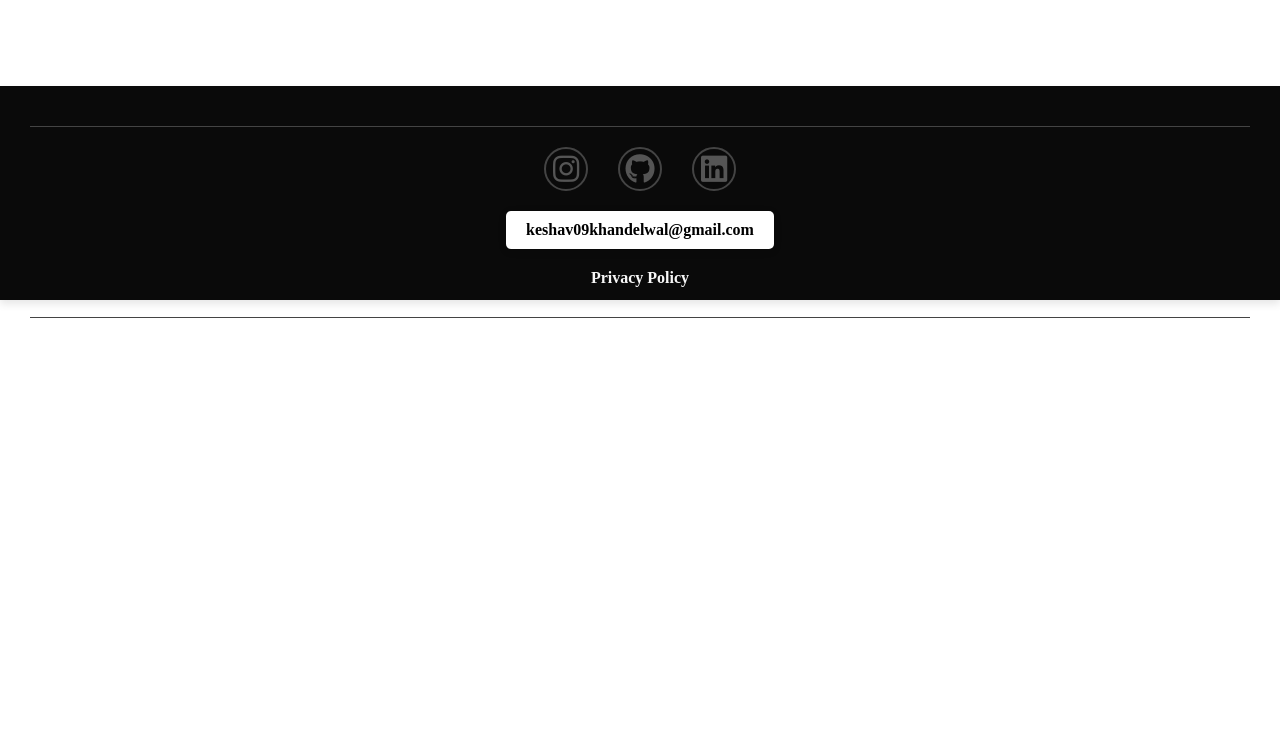
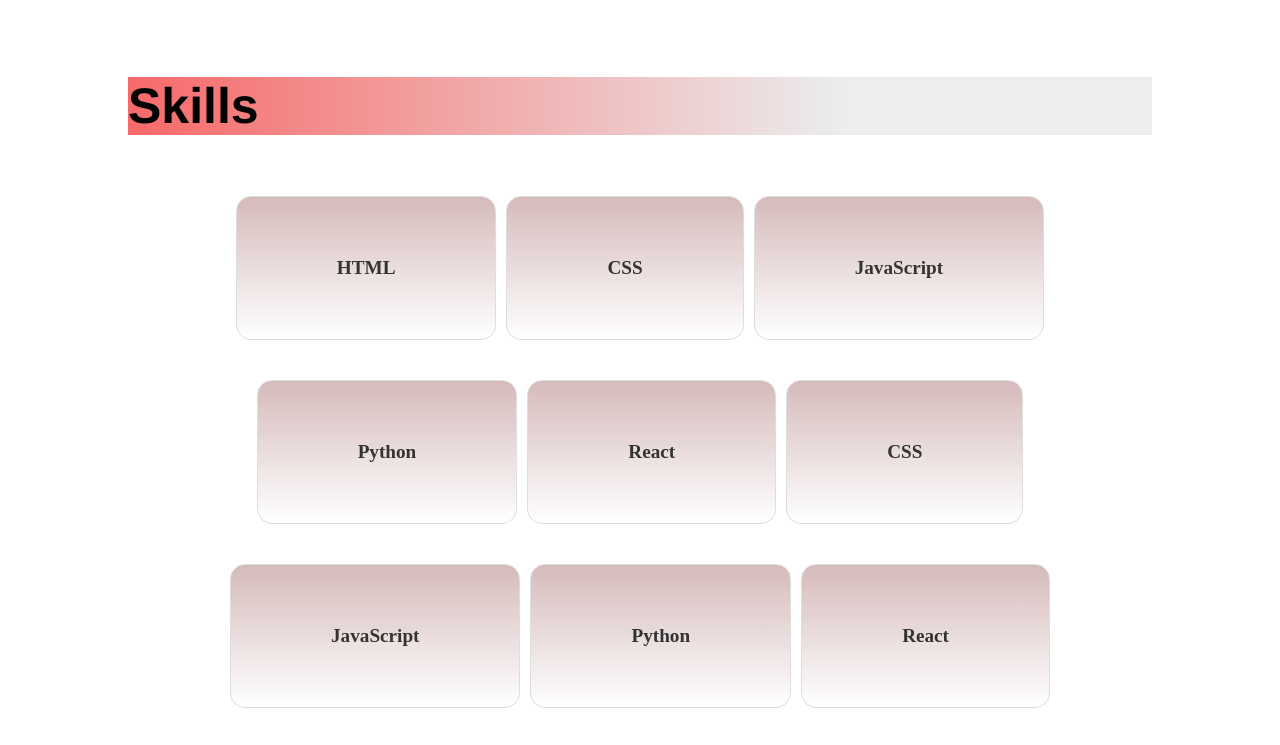
Before and after one commit to keshav-09/SimpleWebsite, a plain HTML site: page Frontend/index.html in a window 1280 px wide. Shown: the part 1555-2300 px from the top of the page. Before the commit the page ends 1873 px from the top, so only its background shows below. Drawn offline with Linux system fonts and the light colour scheme.

Commit message:
feat: Added Skills Section resolves #9

```diff
--- a/Frontend/index.html
+++ b/Frontend/index.html
@@ -6,7 +6,10 @@
     <title>Fortnite</title>
     <link rel="stylesheet" href="style.css" />
     <!-- font-awesome icons -->
-    <link href="https://cdnjs.cloudflare.com/ajax/libs/font-awesome/6.0.0-beta3/css/all.min.css" rel="stylesheet" />
+    <link
+      href="https://cdnjs.cloudflare.com/ajax/libs/font-awesome/6.0.0-beta3/css/all.min.css"
+      rel="stylesheet"
+    />
   </head>
 
   <body>
@@ -23,11 +26,11 @@
 
     <main id="container" class="container">
       <div class="left-side">
-          <img src="https://turnerj.com/images/programming.svg" alt="">
+        <img src="https://turnerj.com/images/programming.svg" alt="" />
       </div>
       <div class="right-side">
         <div class="my-portfolio">
-              <p class="heading"> Hello,I'm <br>Keshav Khandelwal</p>
+          <p class="heading">Hello,I'm <br />Keshav Khandelwal</p>
         </div>
       </div>
     </main>
@@ -53,24 +56,54 @@
         architecto soluta a debitis eveniet, ducimus iure possimus reprehenderit
         perferendis tenetur neque?.
       </p>
+
+      <h2 class="skill-text">Skills</h2>
+      <div class="skills">
+        <div class="skills-container">
+          <span class="skill">HTML</span>
+          <span class="skill">CSS</span>
+          <span class="skill">JavaScript</span>
+          <span class="skill">Python</span>
+          <span class="skill">React</span>
+          <span class="skill">CSS</span>
+          <span class="skill">JavaScript</span>
+          <span class="skill">Python</span>
+          <span class="skill">React</span>
+        </div>
+      </div>
     </div>
 
     <footer id="footer" class="footer">
       <div class="footer-section">
         <div class="footer-top">
-                <a href="https://www.instagram.com/" class="social-link" aria-label="Instagram">
+          <a
+            href="https://www.instagram.com/"
+            class="social-link"
+            aria-label="Instagram"
+          >
             <i class="fa-brands fa-instagram"></i>
           </a>
-                <a href="https://github.com/keshav-09" class="social-link" aria-label="GitHub">
+          <a
+            href="https://github.com/keshav-09"
+            class="social-link"
+            aria-label="GitHub"
+          >
             <i class="fa-brands fa-github"></i>
           </a>
-                <a href="https://www.linkedin.com/in/keshav09/" class="social-link" aria-label="LinkedIn" target="_blank">
+          <a
+            href="https://www.linkedin.com/in/keshav09/"
+            class="social-link"
+            aria-label="LinkedIn"
+            target="_blank"
+          >
             <i class="fa-brands fa-linkedin"></i>
           </a>
         </div>
         <div class="footer-bottom">
           <div class="email">
-                    <a href="mailto:keshav09khandelwal@gmail.com">keshav09khandelwal@gmail.com</a>
+            <a href="mailto:keshav09khandelwal@gmail.com"
+              >keshav09khandelwal@gmail.com</a
+            >
           </div>
           <div class="privacy-policy">
             <a href="#">Privacy Policy</a>
--- a/Frontend/style.css
+++ b/Frontend/style.css
@@ -1,5 +1,5 @@
-@import url('https://fonts.googleapis.com/css2?family=Pixelify+Sans:wght@400..700&display=swap');
-@import url('https://fonts.googleapis.com/css2?family=Rubik+Mono+One&display=swap');
+@import url("https://fonts.googleapis.com/css2?family=Pixelify+Sans:wght@400..700&display=swap");
+@import url("https://fonts.googleapis.com/css2?family=Rubik+Mono+One&display=swap");
 
 body {
   margin: 0;
@@ -10,7 +10,10 @@ html {
 }
 
 nav {
-    background: linear-gradient(rgba(172, 118, 118, 0.5), rgba(255, 255, 255, 0.5));
+  background: linear-gradient(
+    rgba(172, 118, 118, 0.5),
+    rgba(255, 255, 255, 0.5)
+  );
   display: flex;
   justify-content: space-between;
   align-items: center;
@@ -65,7 +68,6 @@ nav ul li a:hover {
   display: flex;
   justify-content: center;
   align-items: center;
-
 }
 
 .left-side img {
@@ -81,14 +83,14 @@ nav ul li a:hover {
   display: flex;
   align-items: center;
   padding-top: 30px;
-    font-family: 'Comic Sans MS', cursive, sans-serif;
+  font-family: "Comic Sans MS", cursive, sans-serif;
   font-size: 50px;
 }
 
 .heading {
   font-size: 100px;
   margin: 0;
-    background: linear-gradient(to right, #f76969, #EBEDEE 70%);
+  background: linear-gradient(to right, #f76969, #ebedee 70%);
   -webkit-background-clip: text;
   -webkit-text-fill-color: transparent;
   padding-left: 50px;
@@ -96,12 +98,10 @@ nav ul li a:hover {
   position: relative;
 }
 
-
 h2 {
-    font-family: 'Franklin Gothic Medium', 'Arial Narrow', Arial, sans-serif;
+  font-family: "Franklin Gothic Medium", "Arial Narrow", Arial, sans-serif;
   font-size: 50px;
-    background: linear-gradient(to right, #f76969, #EBEDEE 70%);
-
+  background: linear-gradient(to right, #f76969, #ebedee 70%);
 }
 .main-content {
   margin-left: 10%;
@@ -115,6 +115,43 @@ h2 {
   font-size: 1.2rem;
 }
 
+.skills {
+  margin-top: 30px;
+}
+
+.skill-text {
+  margin-top: 80px;
+}
+
+.skills-container {
+  display: flex;
+  flex-wrap: wrap;
+  gap: 10px;
+  padding-top: 20px;
+  justify-content: center;
+}
+
+.skill {
+  background: linear-gradient(
+    rgba(172, 118, 118, 0.5),
+    rgba(255, 255, 255, 0.5)
+  );
+  border: 1px solid #ddd;
+  border-radius: 15px;
+  padding: 60px 100px;
+  font-size: 1.2rem;
+  font-weight: bold;
+  color: #333;
+  text-align: center;
+  cursor: pointer;
+  margin-bottom: 30px;
+}
+
+.skill:hover {
+  color: #c41818;
+  transform: scale(1.05);
+}
+
 /* Footer Start */
 .footer {
   background-color: #0a0a0a;
@@ -123,7 +160,6 @@ h2 {
   height: 18vh;
   text-align: center;
   box-shadow: 0px 4px 8px rgba(0, 0, 0, 0.1);
-
 }
 
 .footer-top {
@@ -180,12 +216,10 @@ h2 {
 .email:hover {
   transform: scale(1.05);
   box-shadow: 0px 4px 12px rgba(0, 0, 0, 0.2);
-
 }
 
 .email a:hover {
   text-decoration: underline;
-
 }
 
 .privacy-policy {
```
Lines whose indentation alone changed are shown as unchanged.
